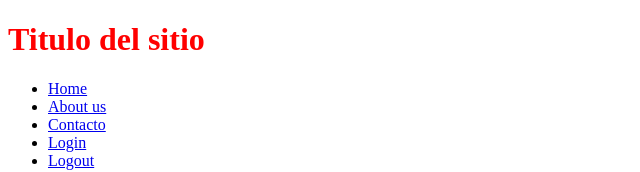
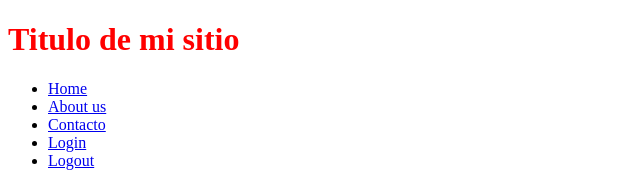
Before and after one commit to EzeDevJS/practicaGit, a plain HTML site: page index.html in a window 1280 px wide. Shown: the top 172 px of the page, without its empty margins (0-640 px from the left). Drawn offline with Linux system fonts and the light colour scheme.

Commit message:
change title

```diff
--- a/index.html
+++ b/index.html
@@ -10,7 +10,7 @@
    <!-- Aca voy a hacer mi header -->
 
    <header>
-    <h1>Titulo del sitio</h1>
+    <h1>Titulo de mi sitio</h1>
     <nav>
         <ul>
             <li><a href="#">Home</a></li>
```
